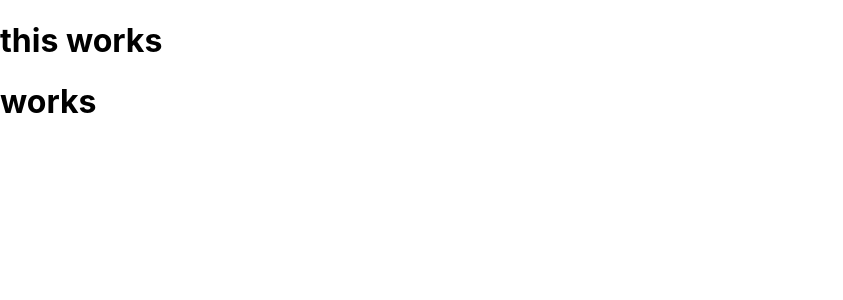
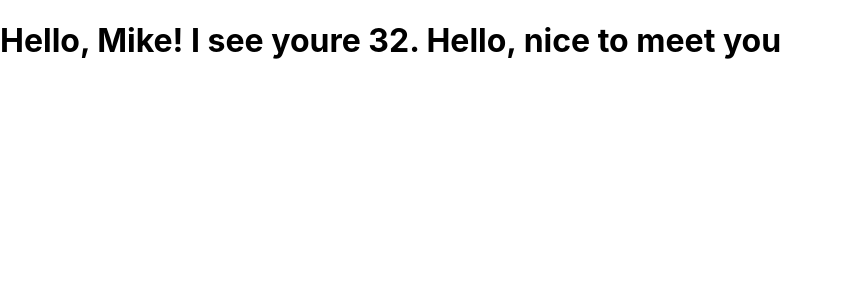
Before and after one commit to jatoad/react, a React (Create React App) app in the folder my-app/: page / in a window 1280 px wide. Shown: the top 300 px of the page, without its empty margins (0-843 px from the left). Built offline with nearby package versions, Linux system fonts and the light colour scheme.

Commit message:
added notes on props and css added props to FunctionalGreetingWithProps

```diff
--- a/my-app/src/App.js
+++ b/my-app/src/App.js
@@ -1,12 +1,11 @@
 import './App.css';
-import FunctionalGreeting from './components/FunctionalGreeting';
+// import FunctionalGreeting from './components/FunctionalGreeting';
 import FunctionalGreetingWithProps from './components/FunctionalGreetingWithProps';
 
 function App() {
   return (
     <div>
-    <FunctionalGreeting />
-    <FunctionalGreetingWithProps />
+    <FunctionalGreetingWithProps greeeting="Hello, nice to meet you" name="Mike" age="32" />
   </div>
   )
 }
--- a/my-app/src/components/FunctionalGreetingWithProps.js
+++ b/my-app/src/components/FunctionalGreetingWithProps.js
@@ -1,6 +1,8 @@
 import React from "react";
 
-const FunctionalGreetingWithProps = () =>  <h1>works</h1>;
+const FunctionalGreetingWithProps = (props) =>  {
+    return <h1>Hello, {props.name}! I see youre {props.age}. {props.greeeting} </h1>;
+}
 
 
 export default FunctionalGreetingWithProps;
```
